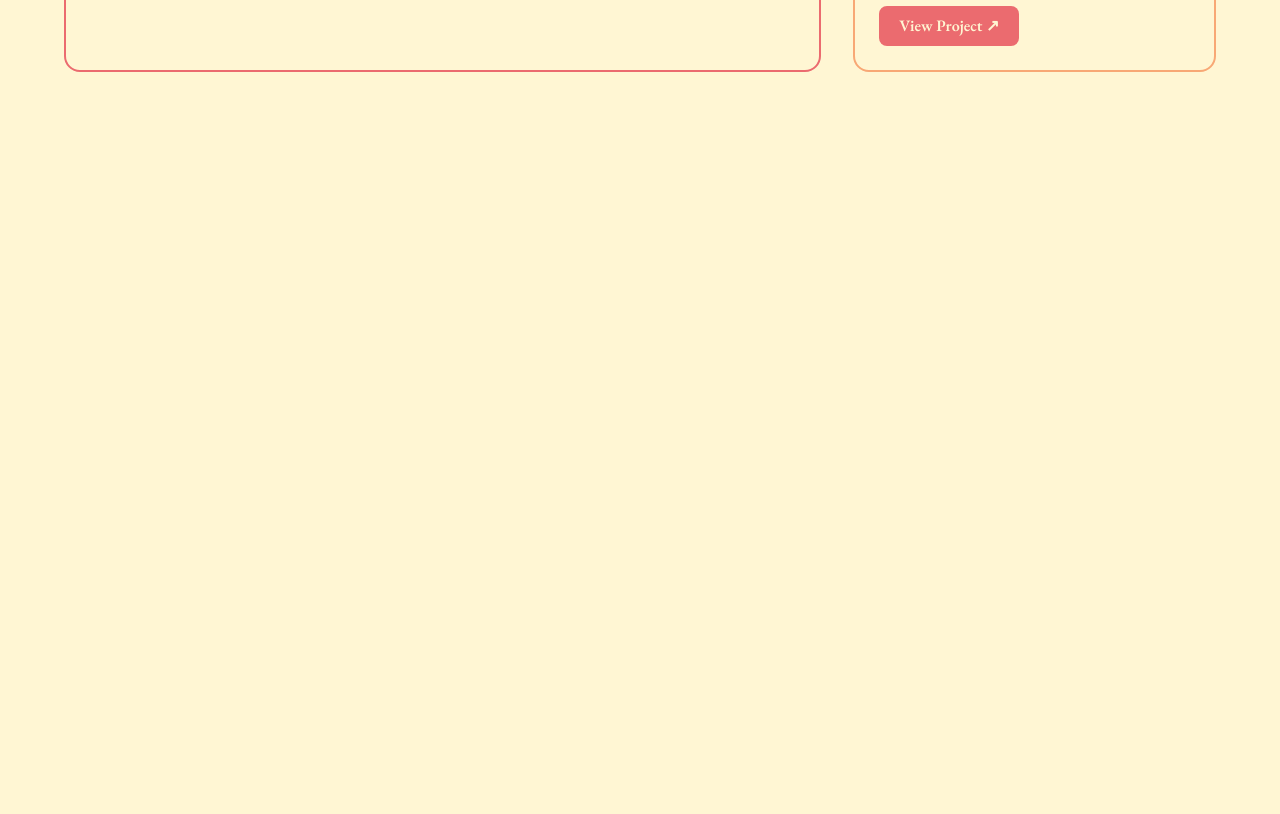
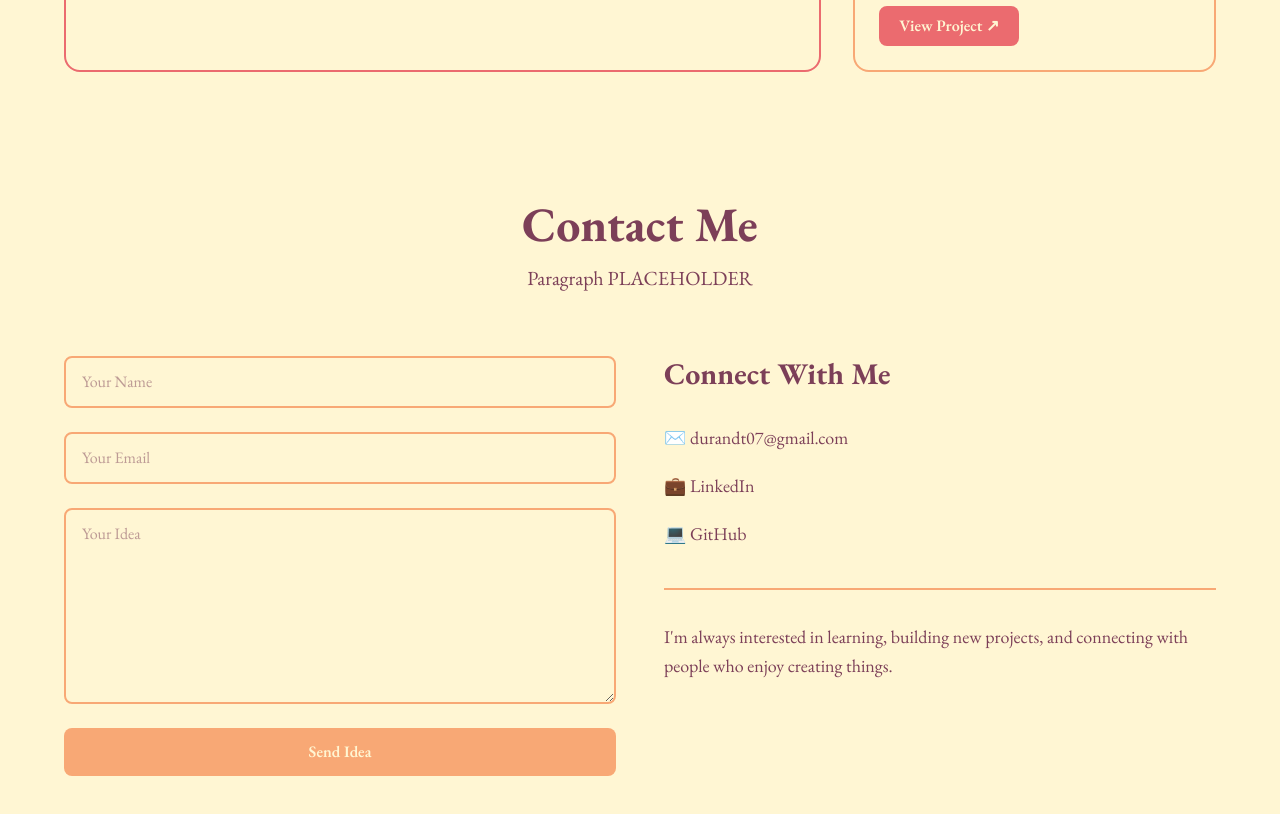
Before and after one commit to Durandt-Boshoff/Durandt-Portfolio, a React (Vite) app: page / in a window 1280 px wide. Shown: the part 2760-3574 px from the top of the page. Before the commit the page ends 2896 px from the top, so only its background shows below. Built offline with nearby package versions, Linux system fonts and the light colour scheme.

Commit message:
feat: add Contact component with form and information section

```diff
--- a/src/App.jsx
+++ b/src/App.jsx
@@ -2,6 +2,7 @@ import Navbar from "./components/navbar";
 import Home from "./components/home";
 import About from "./components/about";
 import Projects from "./components/projects";
+import Contact from "./components/contact";
 
 function App() {
   return (
@@ -12,6 +13,7 @@ function App() {
       <About />
 
       <Projects />
+      <Contact />
 
     </>
   )
--- /dev/null
+++ b/src/components/contact.jsx
@@ -0,0 +1,65 @@
+function Contact() {
+    return (
+        <section id="contact" className="min-h-screen px-8 md:px-16 py-16">
+            <h2 className="text-4xl md:text-5xl font-bold text-center">
+                Contact Me
+            </h2>
+
+            <p className="text-lg md:text-xl text-center mt-4 max-w-3xl mx-auto">
+                Paragraph PLACEHOLDER
+            </p>
+
+            <div className="grid grid-cols-1 md:grid-cols-2 gap-12 max-w-6xl mx-auto mt-16">
+
+                {/* Contact form */}
+                <div>
+                    <form className="flex flex-col gap-6">
+
+                        <input type="text" placeholder="Your Name" className="w-full px-4 py-3 rounded-lg border-2 border-[var(--secondary)] bg-[var(--background)] outline-none focus:border-[var(--primary)]" />
+
+                        <input type="email" placeholder="Your Email" className="w-full px-4 py-3 rounded-lg border-2 border-[var(--secondary)] bg-[var(--background)] outline-none focus:border-[var(--primary)]" />
+
+                        <textarea placeholder="Your Idea" rows="7" className="w-full px-4 py-3 rounded-lg border-2 border-[var(--secondary)] bg-[var(--background)] outline-none focus:border-[var(--primary)] rezise-none" />
+
+                        <button type="submit" className="px-6 py-3 rounded-lg bg-[var(--secondary)] text-[var(--background)] font-semibold hover:opacity-80 transition">
+                            Send Idea
+                        </button>
+
+                    </form>
+                </div>
+
+                {/* Contact Information */}
+                <div>
+                    <h3 className="text-3xl font-bold">
+                        Connect With Me
+                    </h3>
+
+                    <div className="flex flex-col gap-5 mt-8">
+
+                        <a href="mailto: durandt07@gmail.com" className="text-lg hover:text-[var(--primary)] transition">
+                            ✉️ durandt07@gmail.com
+                        </a>
+
+                        <a href="https://www.linkedin.com/in/durandt-boshoff-795b123b6/" className="text-lg hover:text-[var(--primary)] transition">
+                            💼 LinkedIn
+                        </a>
+
+                        <a href="https://github.com/Durandt-Boshoff" className="text-lg hover:text-[var(--primary)] transition">
+                            💻 GitHub
+                        </a>
+
+                    </div>
+
+                    <div className="border-t-2 border-[var(--secondary)] mt-10 pt-8">
+                        <p className="text-lg leading-relaxed">
+                            I'm always interested in learning, building new projects, and connecting with people who enjoy creating things.
+                        </p>
+                    </div>
+                </div>
+
+            </div>
+        </section>
+    )
+}
+
+export default Contact
```
